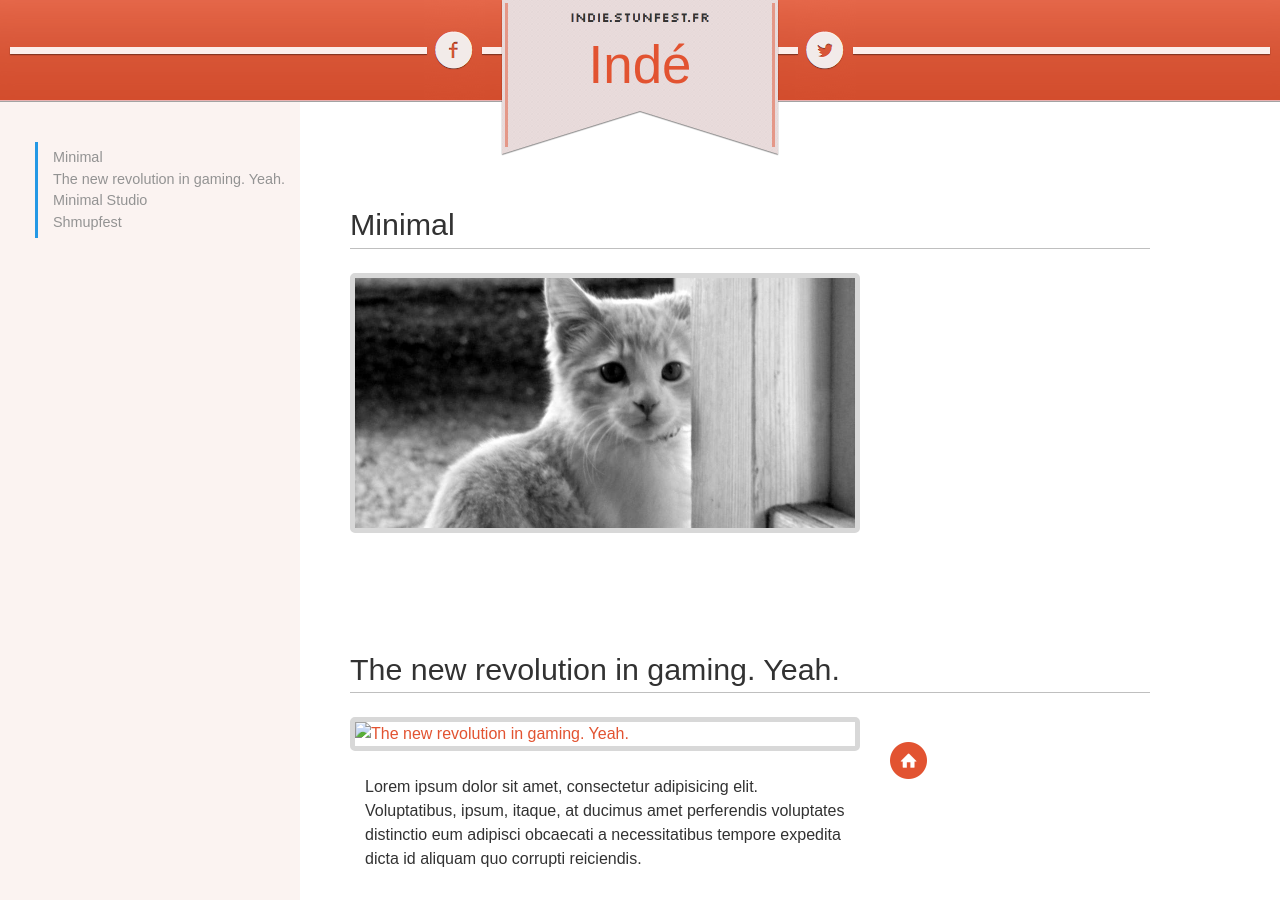
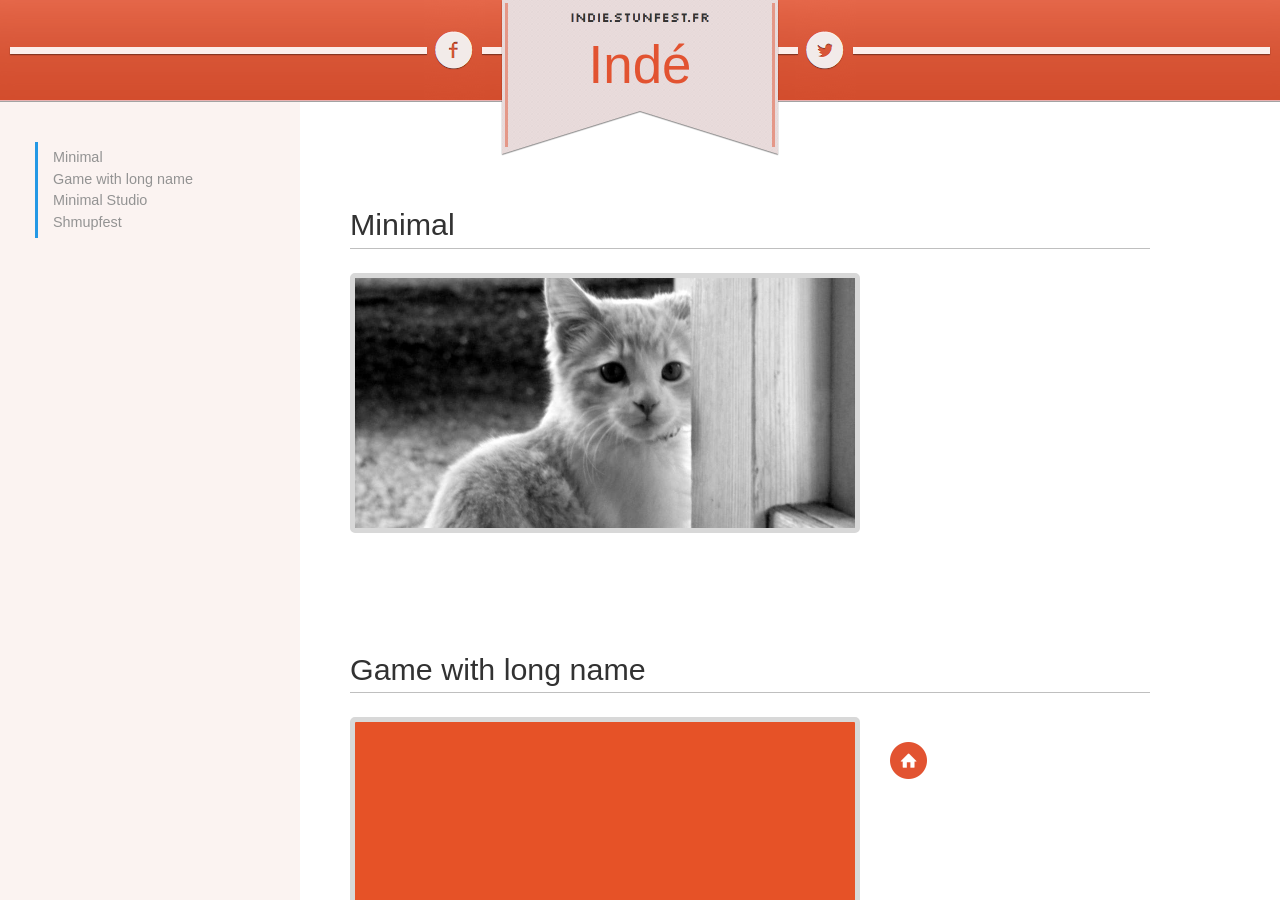
Before and after one commit to westindiecollective/stunfest-indie.github.io, a Jekyll site: the page built from index.html, in a window 1280 px wide and 900 px high. Built offline with Jekyll 4.4.1, drawn with Linux system fonts in a browser that asks for light colours; some web fonts are replaced; Markdown is read by kramdown in place of the engine named in the settings; the list of posts is cut into pages by our own code.

Commit message:
Post: fix name.

```diff
--- a/_posts/2014-04-26-revolution.md
+++ b/_posts/2014-04-26-long-name.md
@@ -1,5 +1,5 @@
 ---
-title: The new revolution in gaming. Yeah.
+title: Game with long name
 website: http://the-future-of-gaming-yeah.sexy/
 ---
 
```
Also changed, not shown: static/images/covers/Game with long name.png (renamed from static/images/covers/The new revolution in gaming. Yeah..png).
